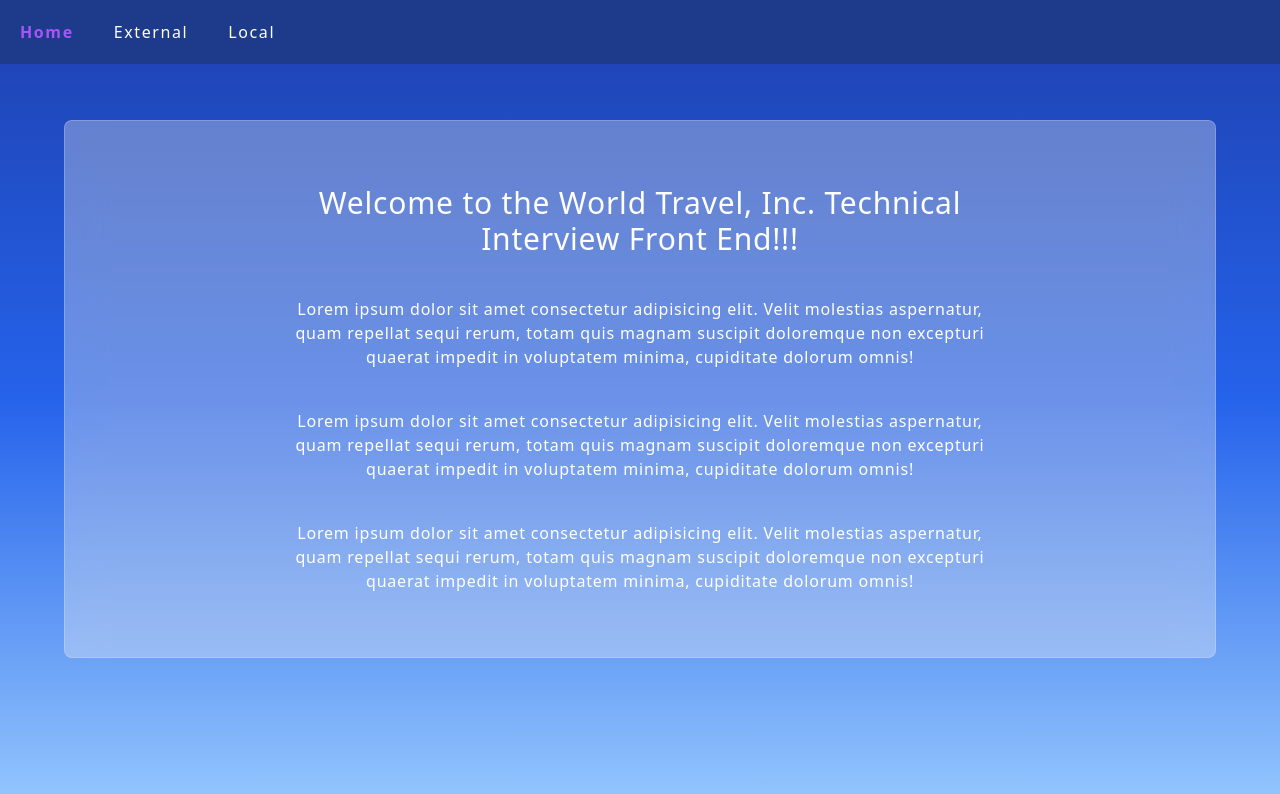
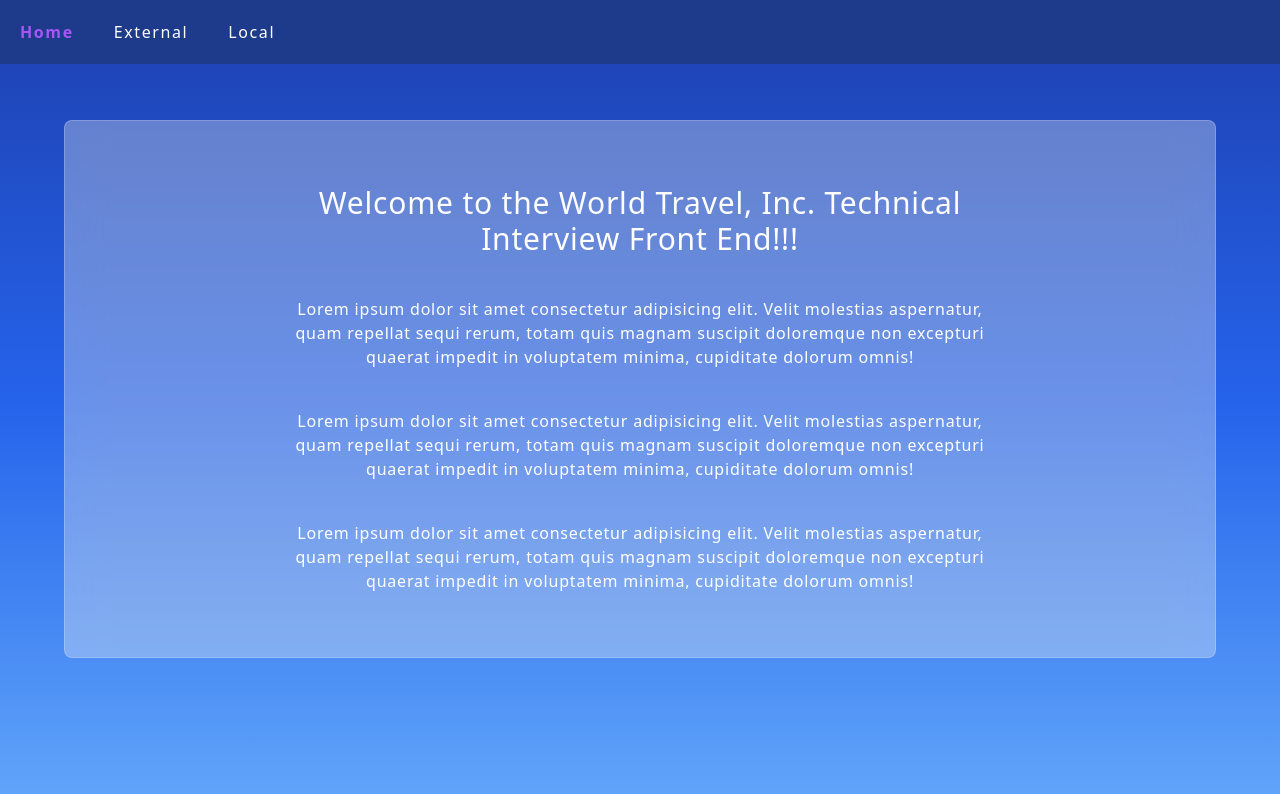
Before and after one commit to estebanCastaneira/wtti_front, a React (Vite) app: page / in a window 1280 px wide. Shown: the top 794 px of the page. Built offline with nearby package versions, Linux system fonts and the light colour scheme.

Commit message:
Fix Style of Viewport Height

```diff
--- a/src/App.jsx
+++ b/src/App.jsx
@@ -7,7 +7,7 @@
 
 function App() {
   return (
-    <main className="bg-gradient-to-b from-blue-800 via-blue-600 to-blue-300 h-screen">
+    <main className="bg-gradient-to-b from-blue-800 via-blue-600 to-blue-400 min-h-screen tracking-wider">
       <Header />
       <Routes>
         <Route path="/" element={<Home />} />
```
